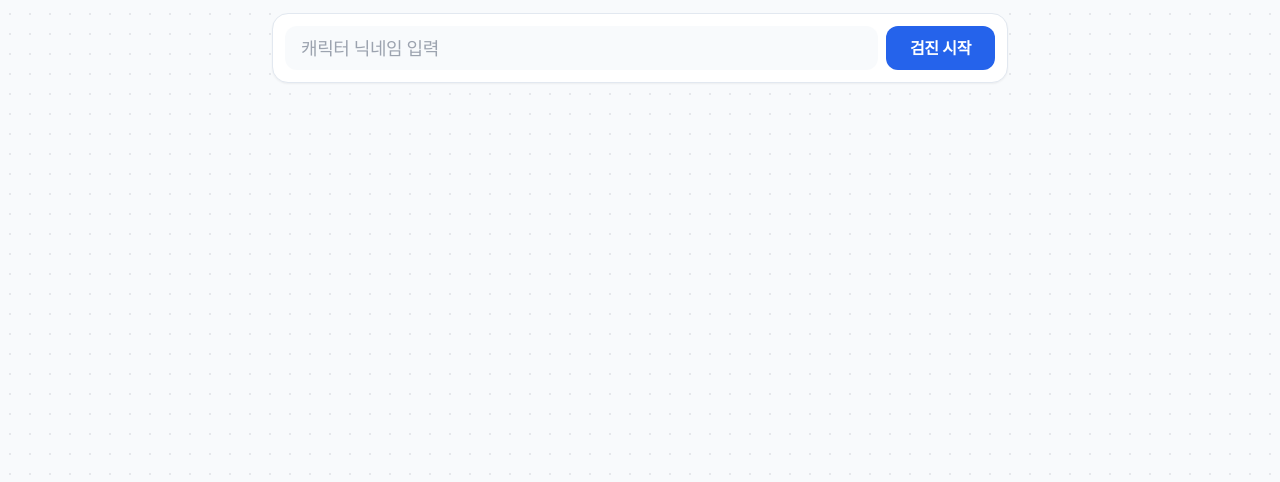
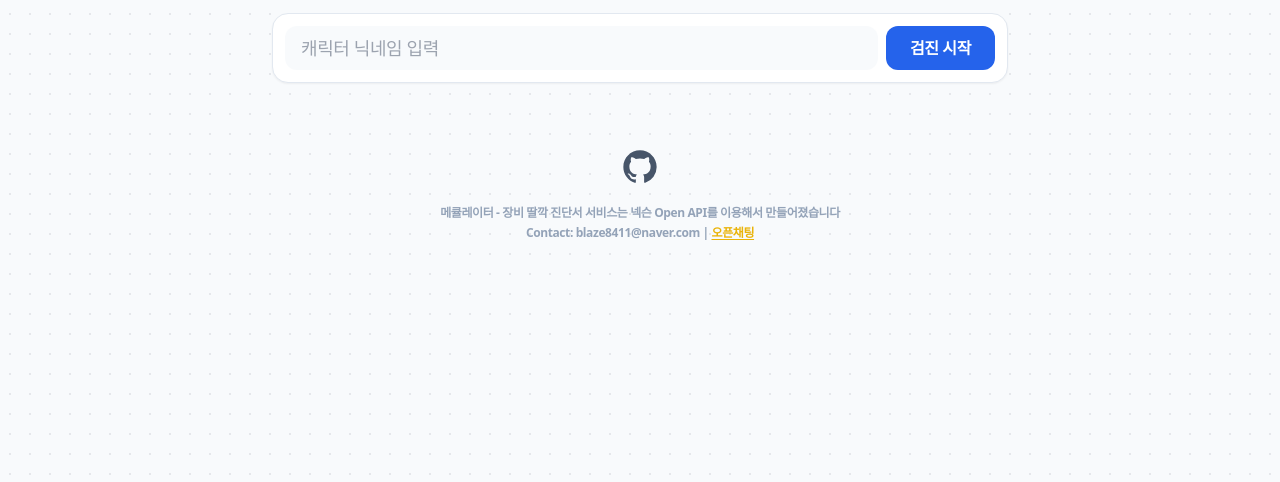
Before and after one commit to aarmia/MapleCards, a FastAPI app: page / in a window 1280 px wide. Shown: the part 256-738 px from the top of the page. Run offline with FastAPI, Linux system fonts and the light colour scheme; some libraries are stand-ins or nearby versions.

Commit message:
#2. 하단바 추가
- 하단바 / github 링크 추가
- 리드미 업데이트

```diff
--- /dev/null
+++ b/app/templates/components/_footer.html
@@ -0,0 +1,19 @@
+<footer class="mt-16 mb-10 flex flex-col items-center justify-center text-center">
+    <a href="https://github.com/aarmia/MapleCards" target="_blank" rel="noopener noreferrer"
+       class="mb-4 text-slate-600 hover:text-slate-900 transition-colors duration-200">
+        <svg class="w-10 h-10" fill="currentColor" viewBox="0 0 24 24" aria-hidden="true">
+            <path fill-rule="evenodd" d="M12 2C6.477 2 2 6.484 2 12.017c0 4.425 2.865 8.18 6.839 9.504.5.092.682-.217.682-.483 0-.237-.008-.868-.013-1.703-2.782.605-3.369-1.343-3.369-1.343-.454-1.158-1.11-1.466-1.11-1.466-.908-.62.069-.608.069-.608 1.003.07 1.531 1.032 1.531 1.032.892 1.53 2.341 1.088 2.91.832.092-.647.35-1.088.636-1.338-2.22-.253-4.555-1.113-4.555-4.951 0-1.093.39-1.988 1.029-2.688-.103-.253-.446-1.272.098-2.65 0 0 .84-.27 2.75 1.026A9.564 9.564 0 0112 6.844c.85.004 1.705.115 2.504.337 1.909-1.296 2.747-1.027 2.747-1.027.546 1.379.202 2.398.1 2.651.64.7 1.028 1.595 1.028 2.688 0 3.848-2.339 4.695-4.566 4.943.359.309.678.92.678 1.855 0 1.338-.012 2.419-.012 2.747 0 .268.18.58.688.482A10.019 10.019 0 0022 12.017C22 6.484 17.522 2 12 2z" clip-rule="evenodd" />
+        </svg>
+    </a>
+
+    <div class="text-slate-400 font-semibold text-[12px] leading-relaxed">
+        <p>메큘레이터 - 장비 딸깍 진단서 서비스는 넥슨 Open API를 이용해서 만들어졌습니다</p>
+        <p>
+            Contact: blaze8411@naver.com |
+            <a href="https://open.kakao.com/o/sICNTIxc" target="_blank" rel="noopener noreferrer"
+               class="text-yellow-500 hover:text-yellow-600 underline underline-offset-2 transition-colors duration-200">
+                오픈채팅
+            </a>
+        </p>
+    </div>
+</footer>
--- a/app/templates/index.html
+++ b/app/templates/index.html
@@ -38,4 +38,7 @@
     </div>
 
     {% include "components/_modals.html" %}
+
+    {% include "components/_footer.html" %}
+
 {% endblock %}
```
Also changed, not shown: README.md.
